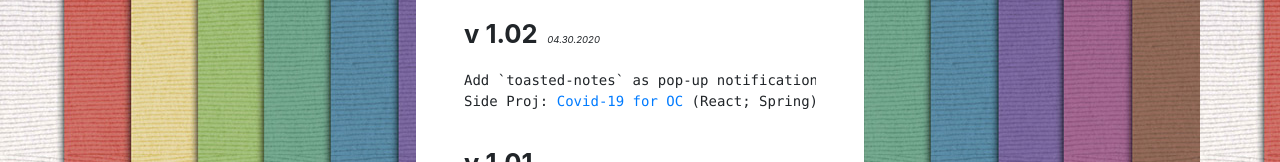
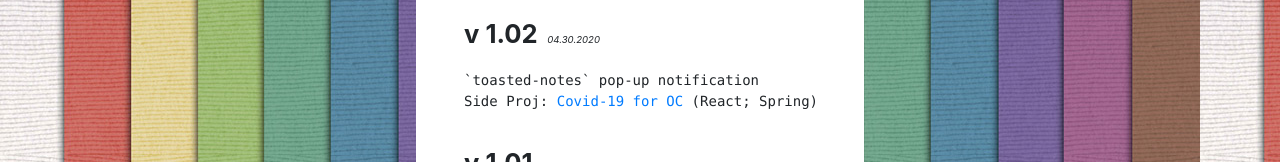
Before and after one commit to iTh1nk/billbook-v, a React (Create React App) app in the folder client/: page /rnotes in a window 1280 px wide. Shown: the part 274-436 px from the top of the page. Built offline with nearby package versions, Linux system fonts and the light colour scheme; no server answers; a web font is replaced by a local one.

Commit message:
edit rnote

```diff
--- a/client/src/components/Rnotes.js
+++ b/client/src/components/Rnotes.js
@@ -80,10 +80,10 @@
         date="04.30.2020"
         content={
           <pre>
-            Add `toasted-notes` as pop-up notification
+            `toasted-notes` pop-up notification
             <br />
             Side Proj:{" "}
-            <a href="https://github.com/iTh1nk/covid19-react-spring" textDecoration="none">
+            <a href="https://github.com/iTh1nk/covid19-react-spring">
               Covid-19 for OC
             </a>{" "}
             (React; Spring)
```
